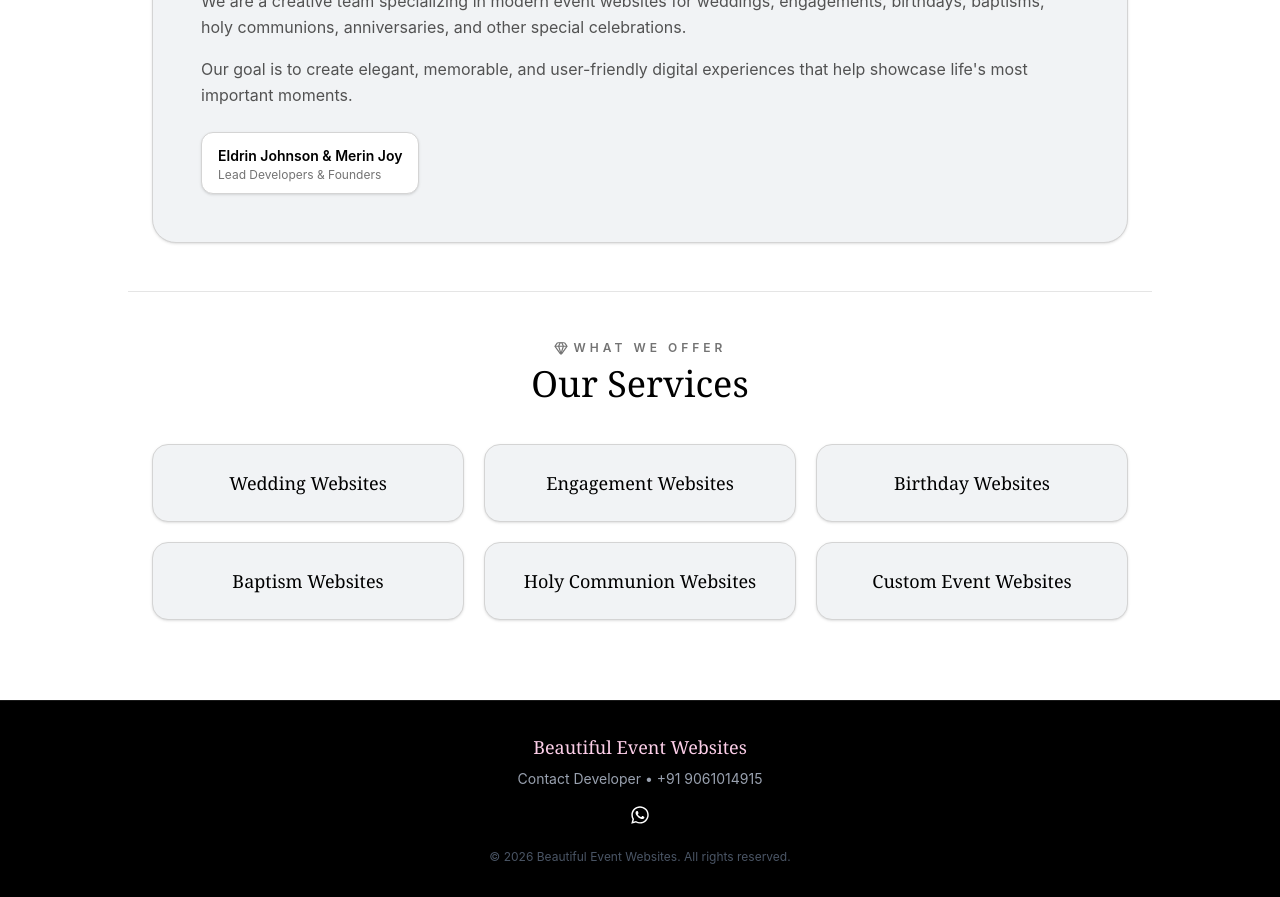
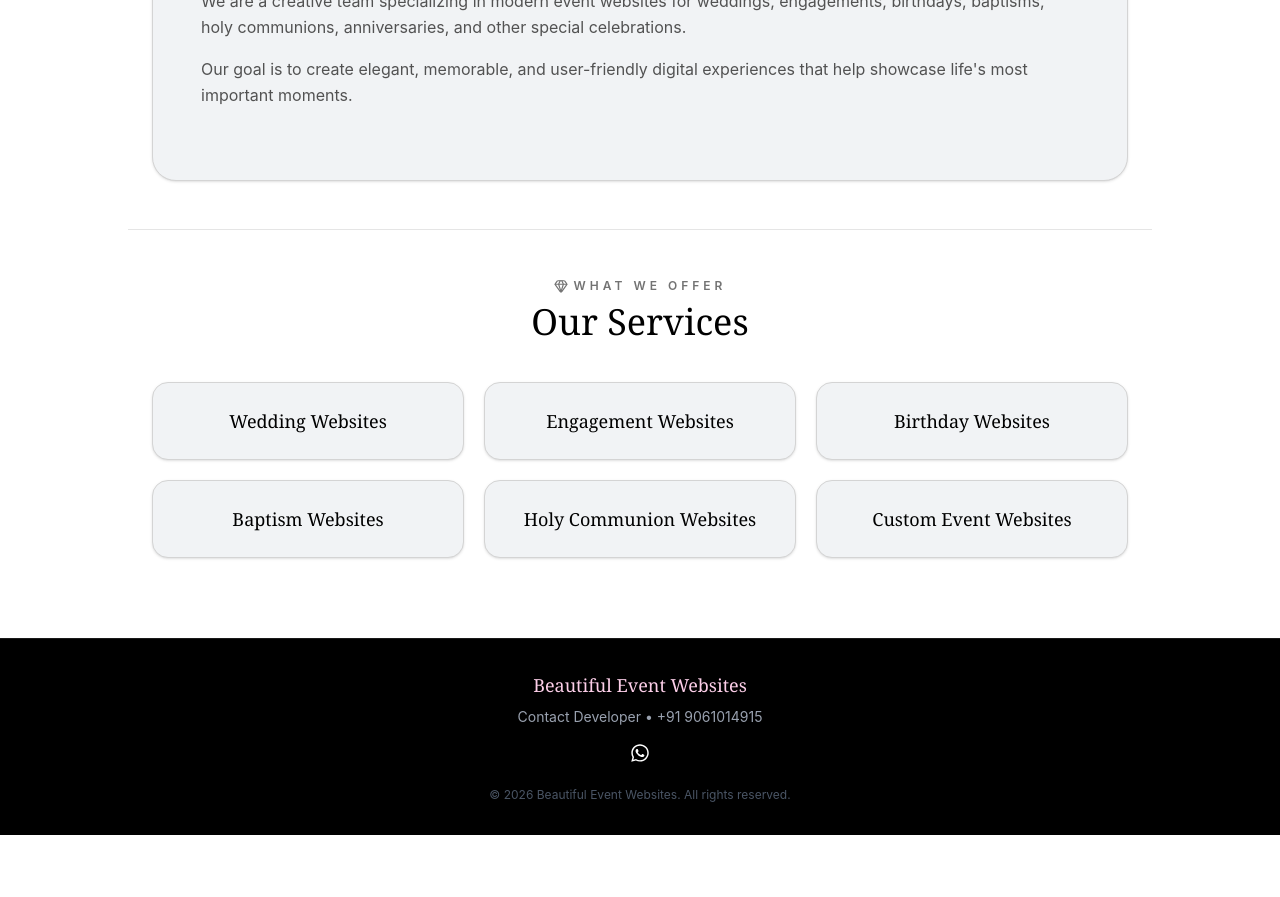
Before and after one commit to ELDRIN23/event-website, a React (Vite) app: page /contact in a window 1280 px wide. Shown: the part 1120-2017 px from the top of the page. After the commit the page ends 1955 px from the top, so only its background shows below. Built offline with nearby package versions, Linux system fonts and the light colour scheme; no server answers.

Commit message:
updated contact page

```diff
--- a/src/App.jsx
+++ b/src/App.jsx
@@ -4,7 +4,7 @@
  *
  * PROPRIETARY & CONFIDENTIAL
  * This source code, component logic, and UI design are the exclusive property
- * of Eldrin Johnson and Merin Joy. Unauthorized copying, duplication, distribution, or
+ * of Eldrin Johnson. Unauthorized copying, duplication, distribution, or
  * modification of this file via any medium is strictly prohibited by law.
  */
 
--- a/src/pages/Contact.jsx
+++ b/src/pages/Contact.jsx
@@ -4,7 +4,7 @@
  *
  * PROPRIETARY & CONFIDENTIAL
  * This source code, component logic, and UI design are the exclusive property
- * of Eldrin Johnson and Merin Joy. Unauthorized copying, duplication, distribution, or
+ * of Eldrin Johnson. Unauthorized copying, duplication, distribution, or
  * modification of this file via any medium is strictly prohibited by law.
  */
 import React from "react";
@@ -126,10 +126,10 @@ export default function Contact() {
             experiences that help showcase life's most important moments.
           </p>
 
-          <div className="inline-block px-4 py-2.5 bg-white rounded-xl border border-neutral-300 shadow-sm">
+          {/* <div className="inline-block px-4 py-2.5 bg-white rounded-xl border border-neutral-300 shadow-sm">
             <span className="text-black font-semibold text-xs sm:text-sm">Eldrin Johnson & Merin Joy</span>
             <span className="text-neutral-500 text-[11px] sm:text-xs block">Lead Developers & Founders</span>
-          </div>
+          </div> */}
         </div>
       </section>
 
```
